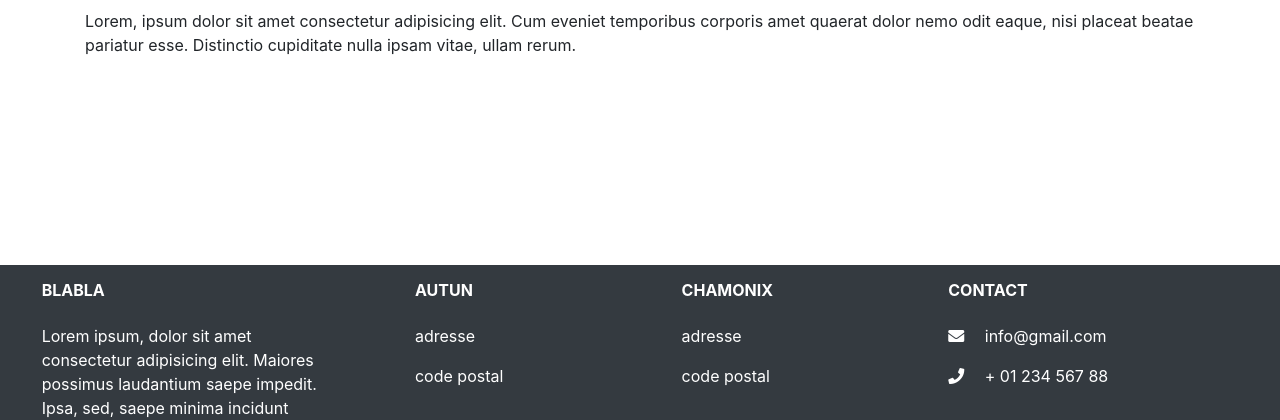
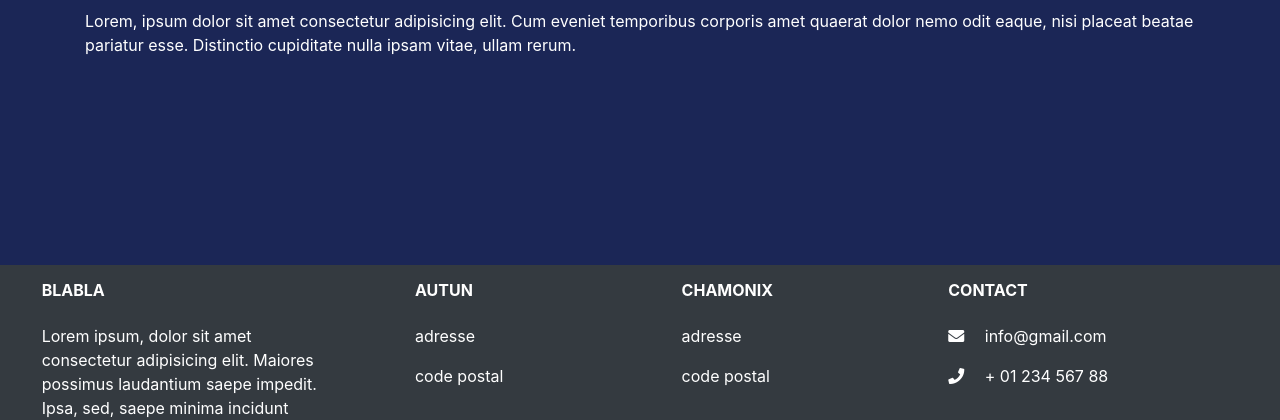
Before and after one commit to yoru71/laserGames, a Symfony app: template templates/main/autunMenu.html.twig in a window 1280 px wide. Shown: the part 475-895 px from the top of the page. Run offline with Twig, Linux system fonts and the light colour scheme; the template is opened without the code that fills it, so the values that code supplies are empty; some libraries are stand-ins or nearby versions.

Commit message:
Texte blanc + couleur bouton

```diff
--- a/public/css/style.css
+++ b/public/css/style.css
@@ -55,3 +55,9 @@ html {
     grid-column: 1/3;
     grid-row: 2;
   }
+body{
+    background-color: #1b2656;
+}
+button{
+    color:#FFAF1C;
+}
--- a/templates/main/autunMenu.html.twig
+++ b/templates/main/autunMenu.html.twig
@@ -35,7 +35,7 @@
     </nav>
 </header>
  <div class="text-center pt-4 mb-4">
-    <h2 class="h1">Urban arena de Autun</h2>
+    <h2 class="h1 text-white">Urban arena de Autun</h2>
 </div>
 <div class="container wrapper">
 
@@ -110,7 +110,7 @@
             width="450" height="450" frameborder="0" style="border:0;" allowfullscreen=""></iframe><br>
     </div>
     <div class="three">
-        <p>Lorem, ipsum dolor sit amet consectetur adipisicing elit. Cum eveniet temporibus corporis amet quaerat dolor nemo odit eaque, nisi placeat beatae pariatur esse. Distinctio cupiditate nulla ipsam vitae, ullam rerum.</p>
+        <p class="text-white">Lorem, ipsum dolor sit amet consectetur adipisicing elit. Cum eveniet temporibus corporis amet quaerat dolor nemo odit eaque, nisi placeat beatae pariatur esse. Distinctio cupiditate nulla ipsam vitae, ullam rerum.</p>
     </div>
 
 </div>
--- a/templates/main/bubbleFootChamonix.html.twig
+++ b/templates/main/bubbleFootChamonix.html.twig
@@ -98,7 +98,7 @@
         <!--/.Carousel Wrapper-->
     </div>
     <div class="map-responsive two pt-4 mt-2">
-        <p>Lorem, ipsum dolor sit amet consectetur adipisicing elit. Cum eveniet temporibus corporis amet
+        <p class="text-white">Lorem, ipsum dolor sit amet consectetur adipisicing elit. Cum eveniet temporibus corporis amet
             quaerat dolor nemo odit eaque, nisi placeat beatae pariatur esse. Distinctio cupiditate nulla ipsam
             vitae, ullam rerum.</p><br>
     </div>
--- a/templates/main/chamonixMenu.html.twig
+++ b/templates/main/chamonixMenu.html.twig
@@ -31,7 +31,7 @@
     </nav>
 </header>
 <div class="text-center pt-4 mb-4">
-    <h2 class="h1">Urban arena de Chamonix</h2>
+    <h2 class="h1 text-white">Urban arena de Chamonix</h2>
 </div>
 <div class="container wrapper">
 
@@ -108,7 +108,7 @@
         </div>
     </div>
     <div class="three">
-        <p>Lorem, ipsum dolor sit amet consectetur adipisicing elit. Cum eveniet temporibus corporis amet quaerat dolor
+        <p class="text-white">Lorem, ipsum dolor sit amet consectetur adipisicing elit. Cum eveniet temporibus corporis amet quaerat dolor
             nemo odit eaque, nisi placeat beatae pariatur esse. Distinctio cupiditate nulla ipsam vitae, ullam rerum.
         </p>
     </div>
--- a/templates/main/lancerHacheAutun.html.twig
+++ b/templates/main/lancerHacheAutun.html.twig
@@ -101,7 +101,7 @@
         <!--/.Carousel Wrapper-->
     </div>
     <div class="map-responsive two  pt-5 mt-2">
-        <p>Lorem, ipsum dolor sit amet consectetur adipisicing elit. Cum eveniet temporibus corporis amet
+        <p class="text-white">Lorem, ipsum dolor sit amet consectetur adipisicing elit. Cum eveniet temporibus corporis amet
             quaerat dolor nemo odit eaque, nisi placeat beatae pariatur esse. Distinctio cupiditate nulla ipsam
             vitae, ullam rerum.</p><br>
     </div>
--- a/templates/main/lancerHacheChamonix.html.twig
+++ b/templates/main/lancerHacheChamonix.html.twig
@@ -97,7 +97,7 @@
         <!--/.Carousel Wrapper-->
     </div>
     <div class="map-responsive two  pt-5 mt-2">
-        <p>Lorem, ipsum dolor sit amet consectetur adipisicing elit. Cum eveniet temporibus corporis amet
+        <p class="text-white">Lorem, ipsum dolor sit amet consectetur adipisicing elit. Cum eveniet temporibus corporis amet
             quaerat dolor nemo odit eaque, nisi placeat beatae pariatur esse. Distinctio cupiditate nulla ipsam
             vitae, ullam rerum.</p><br>
     </div>
--- a/templates/main/laserGameAutun.html.twig
+++ b/templates/main/laserGameAutun.html.twig
@@ -100,7 +100,7 @@
         <!--/.Carousel Wrapper-->
     </div>
     <div class="map-responsive two  pt-5 mt-2">
-        <p>Lorem, ipsum dolor sit amet consectetur adipisicing elit. Cum eveniet temporibus corporis amet
+        <p class="text-white">Lorem, ipsum dolor sit amet consectetur adipisicing elit. Cum eveniet temporibus corporis amet
             quaerat dolor nemo odit eaque, nisi placeat beatae pariatur esse. Distinctio cupiditate nulla ipsam
             vitae, ullam rerum.</p><br>
     </div>
--- a/templates/main/laserGameChamonix.html.twig
+++ b/templates/main/laserGameChamonix.html.twig
@@ -98,7 +98,7 @@
         <!--/.Carousel Wrapper-->
     </div>
     <div class="map-responsive two  pt-5 mt-2">
-        <p>Lorem, ipsum dolor sit amet consectetur adipisicing elit. Cum eveniet temporibus corporis amet
+        <p class="text-white">Lorem, ipsum dolor sit amet consectetur adipisicing elit. Cum eveniet temporibus corporis amet
             quaerat dolor nemo odit eaque, nisi placeat beatae pariatur esse. Distinctio cupiditate nulla ipsam
             vitae, ullam rerum.</p><br>
     </div>
--- a/templates/main/salleGaming.html.twig
+++ b/templates/main/salleGaming.html.twig
@@ -100,7 +100,7 @@
         <!--/.Carousel Wrapper-->
     </div>
     <div class="map-responsive two pt-5 mt-2">
-        <p>Lorem, ipsum dolor sit amet consectetur adipisicing elit. Cum eveniet temporibus corporis amet
+        <p class="text-white">Lorem, ipsum dolor sit amet consectetur adipisicing elit. Cum eveniet temporibus corporis amet
             quaerat dolor nemo odit eaque, nisi placeat beatae pariatur esse. Distinctio cupiditate nulla ipsam
             vitae, ullam rerum.</p><br>
     </div>
```
Also changed, not shown: templates/main/accueil.html.twig (+5 -5 lines), templates/main/bubbleFootAutun.html.twig (+1 -6 lines).
